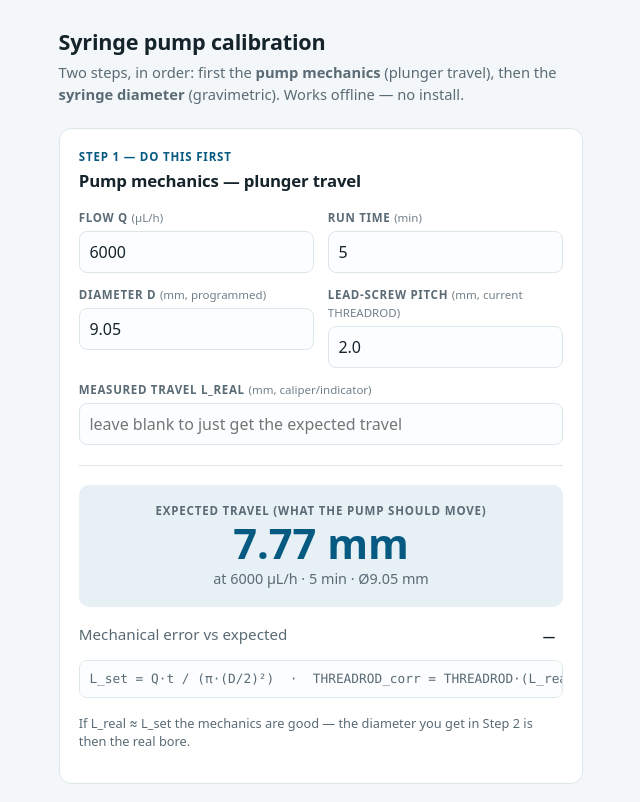
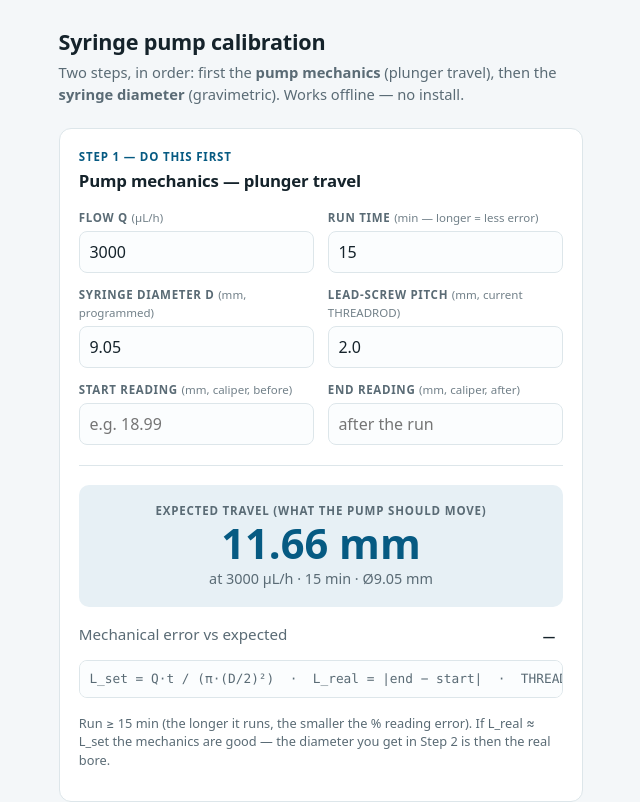
Before and after one commit to jjleon27/flow-calibration, a plain HTML site: page software/calibration/calculator.html in a window 1280 px wide. Shown: the top 802 px of the page, without its empty margins (319-959 px from the left). Drawn offline with Linux system fonts and the light colour scheme.

Commit message:
Calculator mechanics: start+end readings auto-compute L_real; default 3000 uL/h, 15 min

```diff
--- a/software/calibration/calculator.html
+++ b/software/calibration/calculator.html
@@ -72,23 +72,27 @@
     <div class="grid">
       <div class="field">
         <label for="mq">Flow Q <span class="hint">(µL/h)</span></label>
-        <input id="mq" type="number" step="1" inputmode="decimal" value="6000">
+        <input id="mq" type="number" step="1" inputmode="decimal" value="3000">
       </div>
       <div class="field">
-        <label for="mt">Run time <span class="hint">(min)</span></label>
-        <input id="mt" type="number" step="0.1" inputmode="decimal" value="5">
+        <label for="mt">Run time <span class="hint">(min — longer = less error)</span></label>
+        <input id="mt" type="number" step="0.1" inputmode="decimal" value="15">
       </div>
       <div class="field">
-        <label for="md">Diameter D <span class="hint">(mm, programmed)</span></label>
+        <label for="md">Syringe diameter D <span class="hint">(mm, programmed)</span></label>
         <input id="md" type="number" step="0.01" inputmode="decimal" value="9.05">
       </div>
       <div class="field">
         <label for="mrod">Lead-screw pitch <span class="hint">(mm, current THREADROD)</span></label>
         <input id="mrod" type="number" step="0.1" inputmode="decimal" value="2.0">
       </div>
-      <div class="field full">
-        <label for="mreal">Measured travel L_real <span class="hint">(mm, caliper/indicator)</span></label>
-        <input id="mreal" type="number" step="0.01" inputmode="decimal" placeholder="leave blank to just get the expected travel">
+      <div class="field">
+        <label for="mstart">Start reading <span class="hint">(mm, caliper, before)</span></label>
+        <input id="mstart" type="number" step="0.01" inputmode="decimal" placeholder="e.g. 18.99">
+      </div>
+      <div class="field">
+        <label for="mend">End reading <span class="hint">(mm, caliper, after)</span></label>
+        <input id="mend" type="number" step="0.01" inputmode="decimal" placeholder="after the run">
       </div>
     </div>
 
@@ -101,12 +105,13 @@
     </div>
 
     <div class="rows">
+      <div class="row" id="realrow" style="display:none"><span class="k">Measured travel (end − start)</span><span class="v" id="realv">—</span></div>
       <div class="row"><span class="k">Mechanical error vs expected</span><span class="v"><span class="pill" id="merrpill">—</span></span></div>
       <div class="row" id="rodrow" style="display:none"><span class="k">Corrected lead-screw pitch → set on the pump</span><span class="v" id="rodv">—</span></div>
     </div>
 
-    <div class="formula">L_set = Q·t / (π·(D/2)²) &nbsp;·&nbsp; THREADROD_corr = THREADROD·(L_real / L_set)</div>
-    <p class="note" id="mnote">If L_real ≈ L_set the mechanics are good — the diameter you get in Step 2 is then the real bore.</p>
+    <div class="formula">L_set = Q·t / (π·(D/2)²) &nbsp;·&nbsp; L_real = |end − start| &nbsp;·&nbsp; THREADROD_corr = THREADROD·(L_real / L_set)</div>
+    <p class="note" id="mnote">Run ≥ 15 min (the longer it runs, the smaller the % reading error). If L_real ≈ L_set the mechanics are good — the diameter you get in Step 2 is then the real bore.</p>
   </div>
 
   <!-- ===================== STEPS 2–5 — GRAVIMETRIC ===================== -->
@@ -176,14 +181,17 @@
   function area(d){return Math.PI*(d/2)*(d/2);}  // mm²
   function mech(){
     const q=parseFloat($("mq").value), t=parseFloat($("mt").value),
-      d=parseFloat($("md").value), rod=parseFloat($("mrod").value), real=parseFloat($("mreal").value);
+      d=parseFloat($("md").value), rod=parseFloat($("mrod").value),
+      s=parseFloat($("mstart").value), e=parseFloat($("mend").value);
     const ok=[q,t,d].every(x=>isFinite(x)&&x>0);
     if(!ok){$("lset").textContent="— mm";$("lsetsub").textContent="set Q, time and diameter above";
-      $("merrpill").textContent="—";$("merrpill").className="pill";$("rodrow").style.display="none";return;}
-    const lset=(q*(t/60))/area(d);               // µL·/mm² = mm  (1 µL = 1 mm³)
+      $("realrow").style.display="none";$("merrpill").textContent="—";$("merrpill").className="pill";$("rodrow").style.display="none";return;}
+    const lset=(q*(t/60))/area(d);               // µL / mm² = mm  (1 µL = 1 mm³)
     $("lset").textContent=lset.toFixed(2)+" mm";
     $("lsetsub").textContent="at "+q+" µL/h · "+t+" min · Ø"+d.toFixed(2)+" mm";
+    const real=(isFinite(s)&&isFinite(e))?Math.abs(e-s):NaN;   // L_real = |end − start|
     if(isFinite(real)&&real>0){
+      $("realrow").style.display="flex";$("realv").textContent=real.toFixed(2)+" mm";
       const err=100*(real/lset-1);
       const ep=$("merrpill");ep.textContent=fmtPct(err);ep.className="pill "+(Math.abs(err)<=1?"ok":"hi");
       if(isFinite(rod)&&rod>0){
@@ -191,9 +199,9 @@
         $("rodrow").style.display="flex";
         $("rodv").innerHTML=rodc.toFixed(3)+' mm <span class="muted">(was '+rod.toFixed(2)+")</span>";
       }else{$("rodrow").style.display="none";}
-    }else{$("merrpill").textContent="—";$("merrpill").className="pill";$("rodrow").style.display="none";}
+    }else{$("realrow").style.display="none";$("merrpill").textContent="—";$("merrpill").className="pill";$("rodrow").style.display="none";}
   }
-  ["mq","mt","md","mrod","mreal"].forEach(id=>$(id).addEventListener("input",mech));
+  ["mq","mt","md","mrod","mstart","mend"].forEach(id=>$(id).addEventListener("input",mech));
 
   /* ---------- Steps 2–5 — gravimetric ---------- */
   const SYR = {
```
